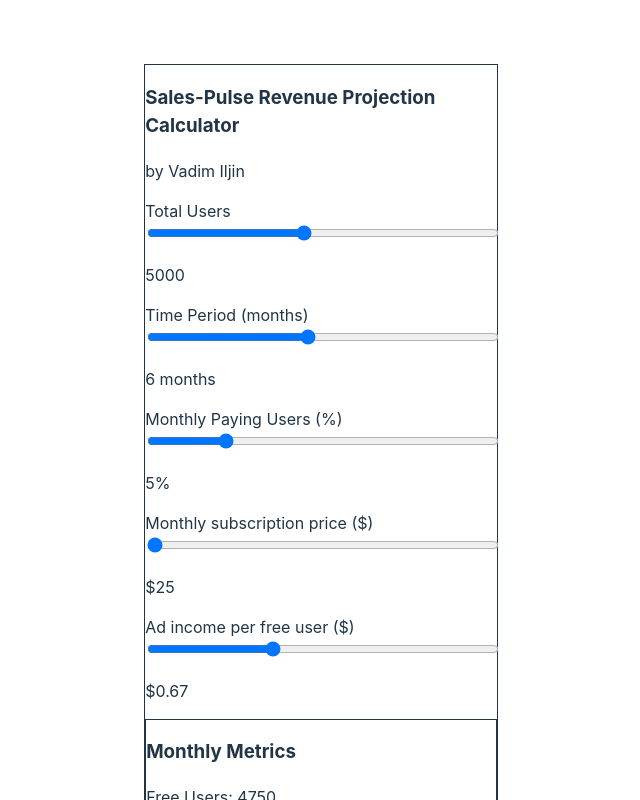
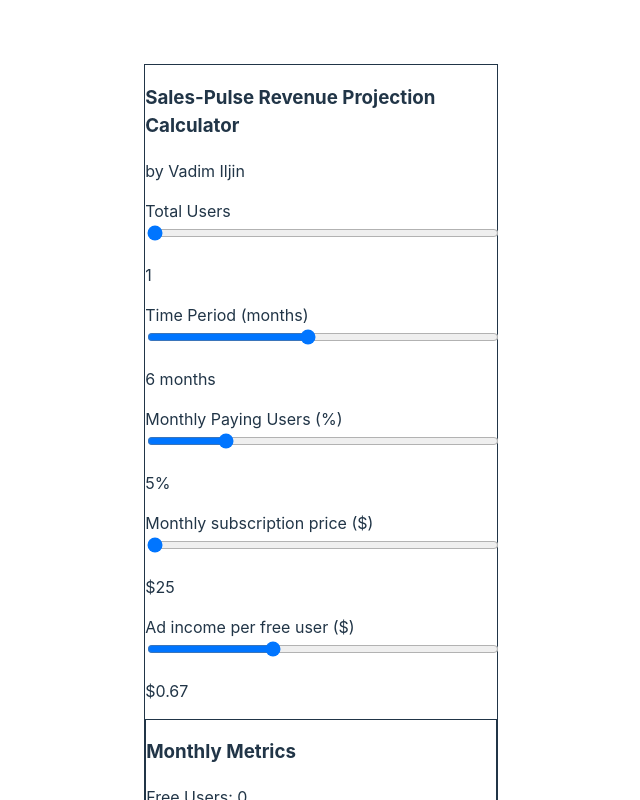
Before and after one commit to vadimiljin/sales-pulse-calculator, a React (Vite) app: page / in a window 1280 px wide. Shown: the top 800 px of the page, without its empty margins (383-1023 px from the left). Built offline with nearby package versions, Linux system fonts and the light colour scheme.

Commit message:
Fixed RevenueModel users and months

```diff
--- a/src/RevenueModel.jsx
+++ b/src/RevenueModel.jsx
@@ -2,7 +2,7 @@ import React, { useState } from "react";
 import { Card, CardHeader, CardTitle, CardContent } from "./Card";
 
 const RevenueModel = () => {
-  const [users, setUsers] = useState(5000);
+  const [users, setUsers] = useState(1);
   const [months, setMonths] = useState(6);
   const [conversionRate, setConversionRate] = useState(5);
   const [basePrice, setBasePrice] = useState(25);
@@ -27,12 +27,12 @@ const RevenueModel = () => {
           <div>
             <label className="block font-medium">Total Users</label>
             <input
-              type="range"
-              min="1000"
-              max="10000"
-              value={users}
-              onChange={(e) => setUsers(Number(e.target.value))}
-              className="w-full"
+                type="range"
+                min="1" // Change from 1000 to 1
+                max="100000" // Change from 10000 to 100000
+                value={users}
+                onChange={(e) => setUsers(Number(e.target.value))}
+                className="w-full"
             />
             <p className="text-gray-600">{users}</p>
           </div>
```
